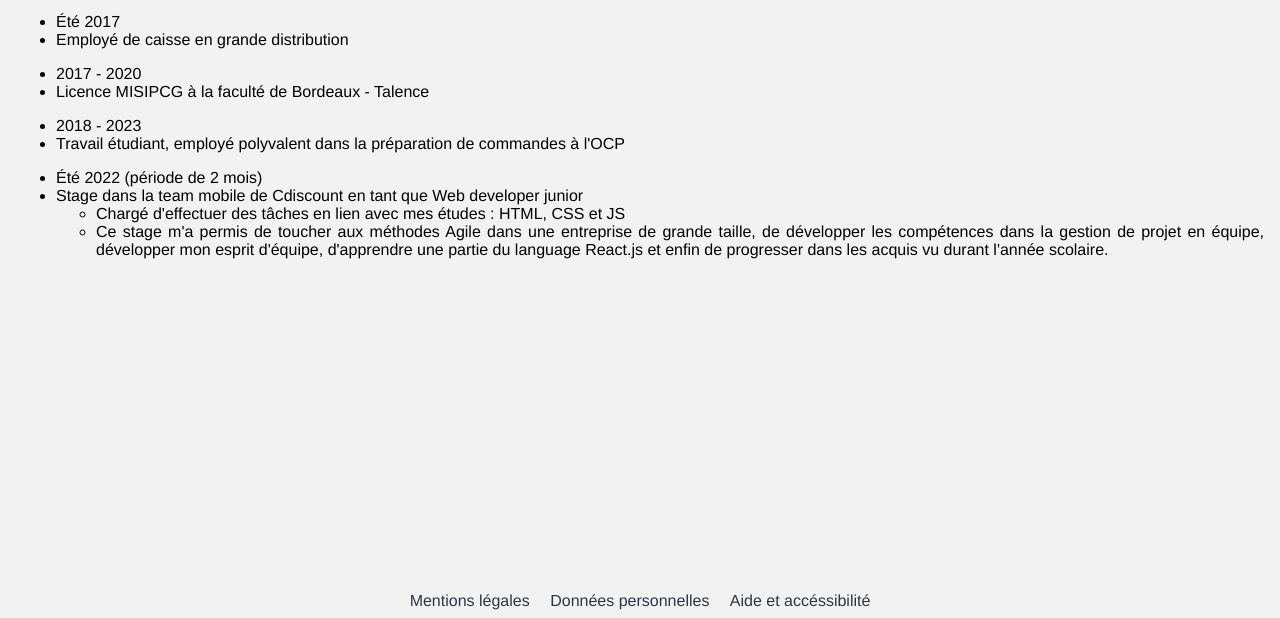
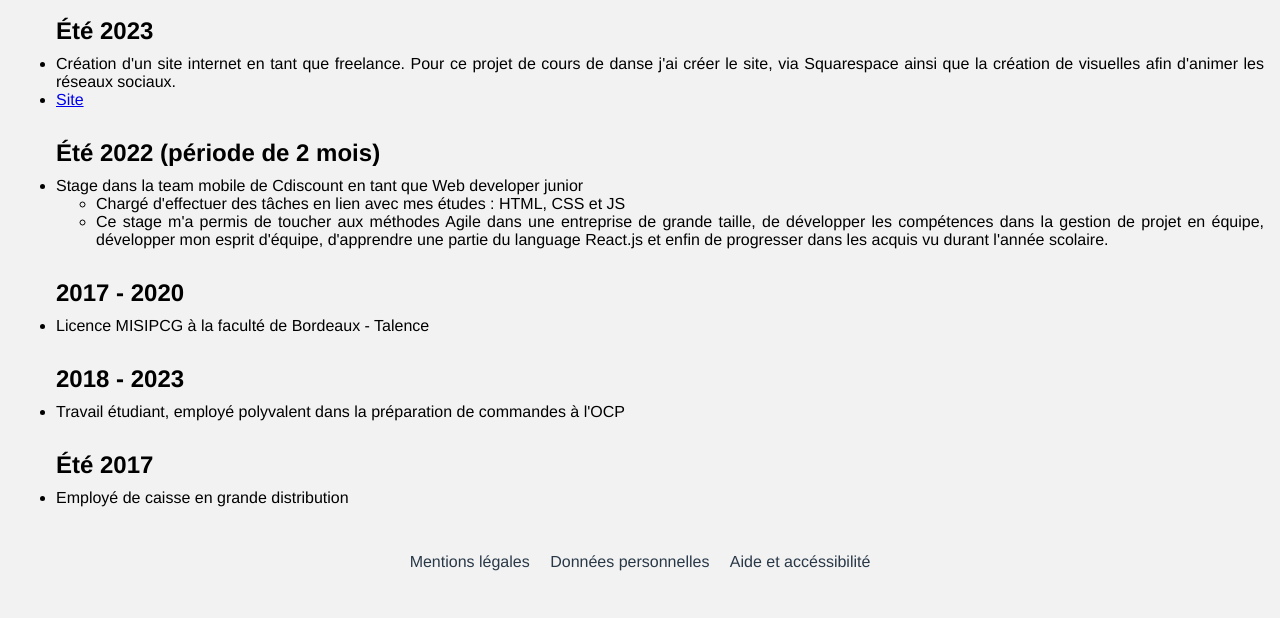
Before and after one commit to BaptisteMonsel/MyWebSite, a plain HTML site: page experience.html in a window 1280 px wide. Shown: the part 182-800 px from the top of the page. Drawn offline with nearby package versions, Linux system fonts and the light colour scheme.

Commit message:
amélioration

```diff
--- a/experience.html
+++ b/experience.html
@@ -41,26 +41,31 @@
     </li>
   </ul>
 </nav>
-<article class="PremièreExp">
-  <ul class="Caissier">
-    <li>Été 2017</li>
-    <li>Employé de caisse en grande distribution</li>
-  </ul>
-  <ul class="Fac">
-    <li>2017 - 2020</li>
-    <li>Licence MISIPCG à la faculté de Bordeaux - Talence</li>
-  </ul>
-  <ul class="Ocp">
-    <li>2018 - 2023</li>
-    <li>Travail étudiant, employé polyvalent dans la préparation de commandes à l'OCP</li>
+<article class="PremiereExp">
+  <ul class="freelance">
+    <li><h2>Été 2023</h2></li>
+    <li>Création d'un site internet en tant que freelance. Pour ce projet de cours de danse j'ai créer le site, via Squarespace ainsi que la création de visuelles afin d'animer les réseaux sociaux.</li>
+    <li><a href="https://www.benoitmonsel.com/" target="_blank">Site</a></li>
   </ul>
   <ul class="StageCdiscount">
-    <li>Été 2022 (période de 2 mois)</li>
+    <li><h2>Été 2022 (période de 2 mois)</h2></li>
     <li>Stage dans la team mobile de Cdiscount en tant que Web developer junior</li>
     <ul class="missions">
       <li>Chargé d'effectuer des tâches en lien avec mes études : HTML, CSS et JS</li>
       <li>Ce stage m'a permis de toucher aux méthodes Agile dans une entreprise de grande taille, de développer les compétences dans la gestion de projet en équipe, développer mon esprit d'équipe, d'apprendre une partie du language React.js et enfin de progresser dans les acquis vu durant l'année scolaire.</li>
     </ul>
+  </ul>
+  <ul class="Fac">
+    <li><h2>2017 - 2020</h2></li>
+    <li>Licence MISIPCG à la faculté de Bordeaux - Talence</li>
+  </ul>
+  <ul class="Ocp">
+    <li><h2>2018 - 2023</h2></li>
+    <li>Travail étudiant, employé polyvalent dans la préparation de commandes à l'OCP</li>
+  </ul>
+  <ul class="Caissier">
+    <li><h2>Été 2017</h2></li>
+    <li>Employé de caisse en grande distribution</li>
   </ul>
 </article>
 <footer>
--- a/styleexperience.css
+++ b/styleexperience.css
@@ -21,10 +21,25 @@ h1 {
   margin: 0;
 }
 
+.PremiereExp > ul > li:first-child {
+    list-style-type: none;
+}
+
+.PremiereExp > ul {
+  margin-bottom: 30px;
+}
+
+h2 {
+  margin-bottom: 10px;
+}
+
+
+
 article {
   text-align: justify;
   padding: 0 16px;
   font-size: 16px;
+
 }
 
 .menus img {
@@ -90,7 +105,6 @@ article {
 }
 
 footer {
-position: absolute;
 left: 0;
 right: 0;
 bottom: 0;
```
Also changed, not shown: apropos.html (+4 -4 lines).
